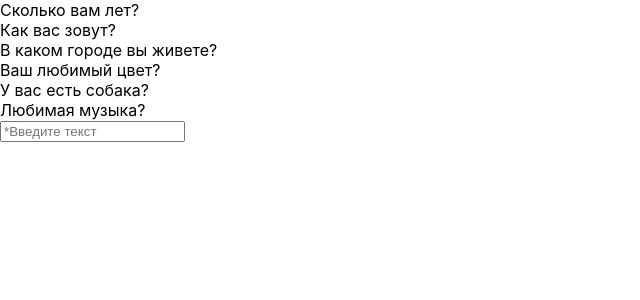
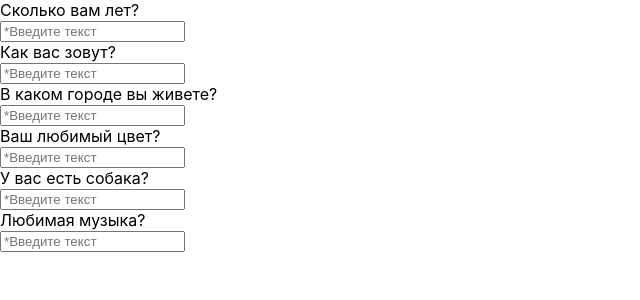
Before and after one commit to Pro200Hummer/question-answer-test, a React (Create React App) app: page / in a window 1280 px wide. Shown: the top 300 px of the page, without its empty margins (0-640 px from the left). Built offline with nearby package versions, Linux system fonts and the light colour scheme.

Commit message:
Displaying questions along with an answer input field

```diff
--- a/src/App.tsx
+++ b/src/App.tsx
@@ -5,8 +5,12 @@ import {Input} from "./common/components/Input/Input";
 export const App = () => {
   return (
     <div>
-        {data.data.map(i => <div>{i.question}</div>)}
-      <Input/>
+        {data.data.map(i => {
+            return <>
+                <div key={i.id}>{i.question}</div>
+                <Input/>
+            </>
+        })}
     </div>
   )
 };
```
Also changed, not shown: src/common/components/Input/Input.tsx (+5 -2 lines).
